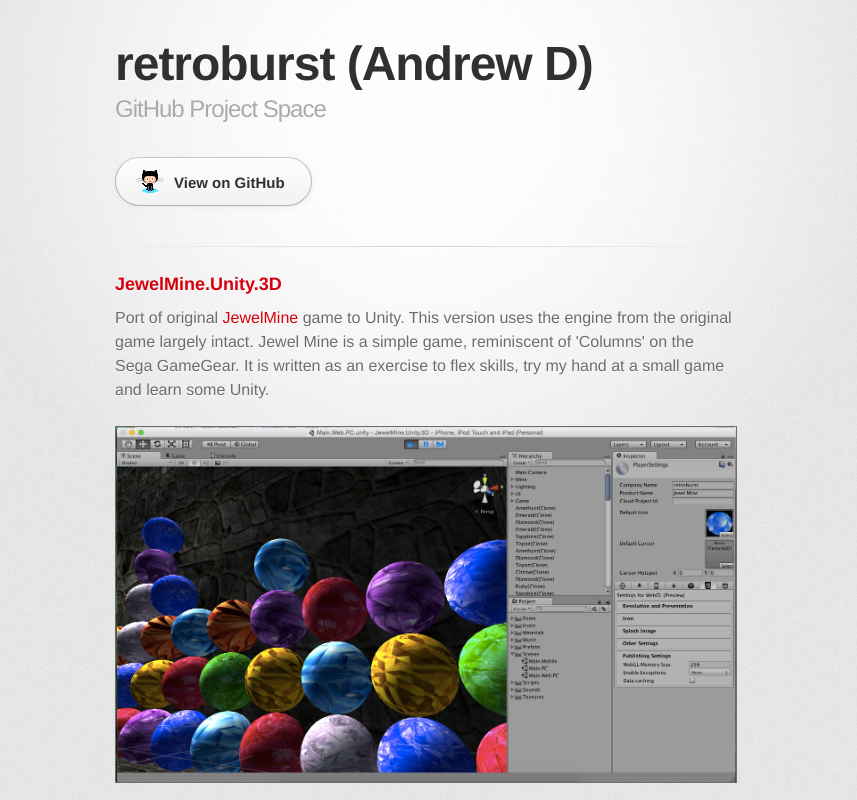
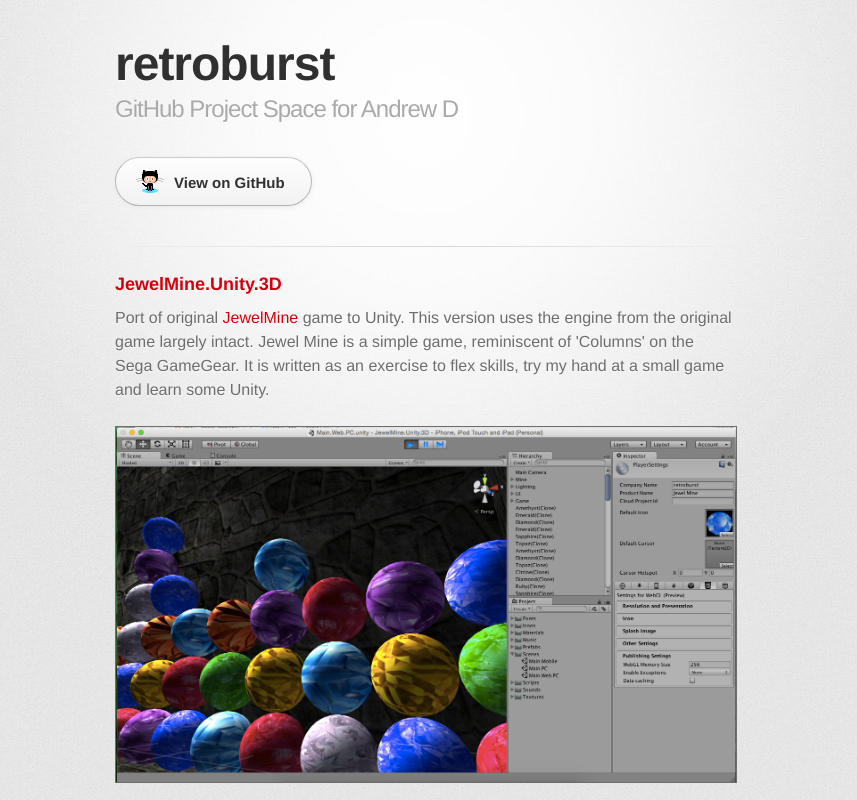
Before and after one commit to retroburst/retroburst.github.io, a plain HTML site: page index.html in a window 1280 px wide. Shown: the top 800 px of the page, without its empty margins (215-1072 px from the left). Drawn offline with Linux system fonts and the light colour scheme; a web font is replaced by a local one.

Commit message:
Title formatting

```diff
--- a/index.html
+++ b/index.html
@@ -18,8 +18,8 @@
             <div class="inner">
 
                 <header>
-                    <h1>retroburst (Andrew D)</h1>
-                    <h2>GitHub Project Space</h2>
+                    <h1>retroburst</h1>
+                    <h2>GitHub Project Space for Andrew D</h2>
                 </header>
 
                 <section id="downloads" class="clearfix">
```
